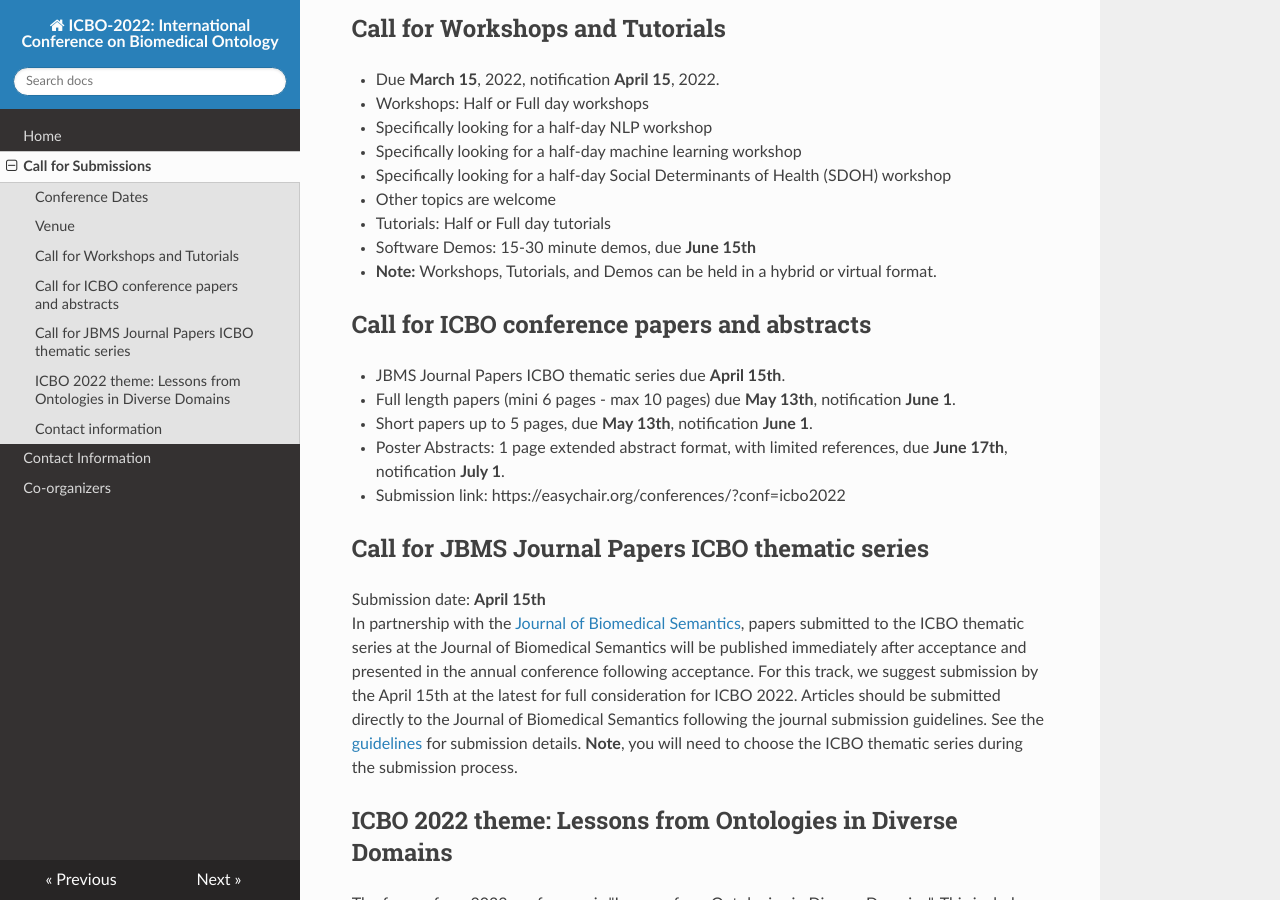
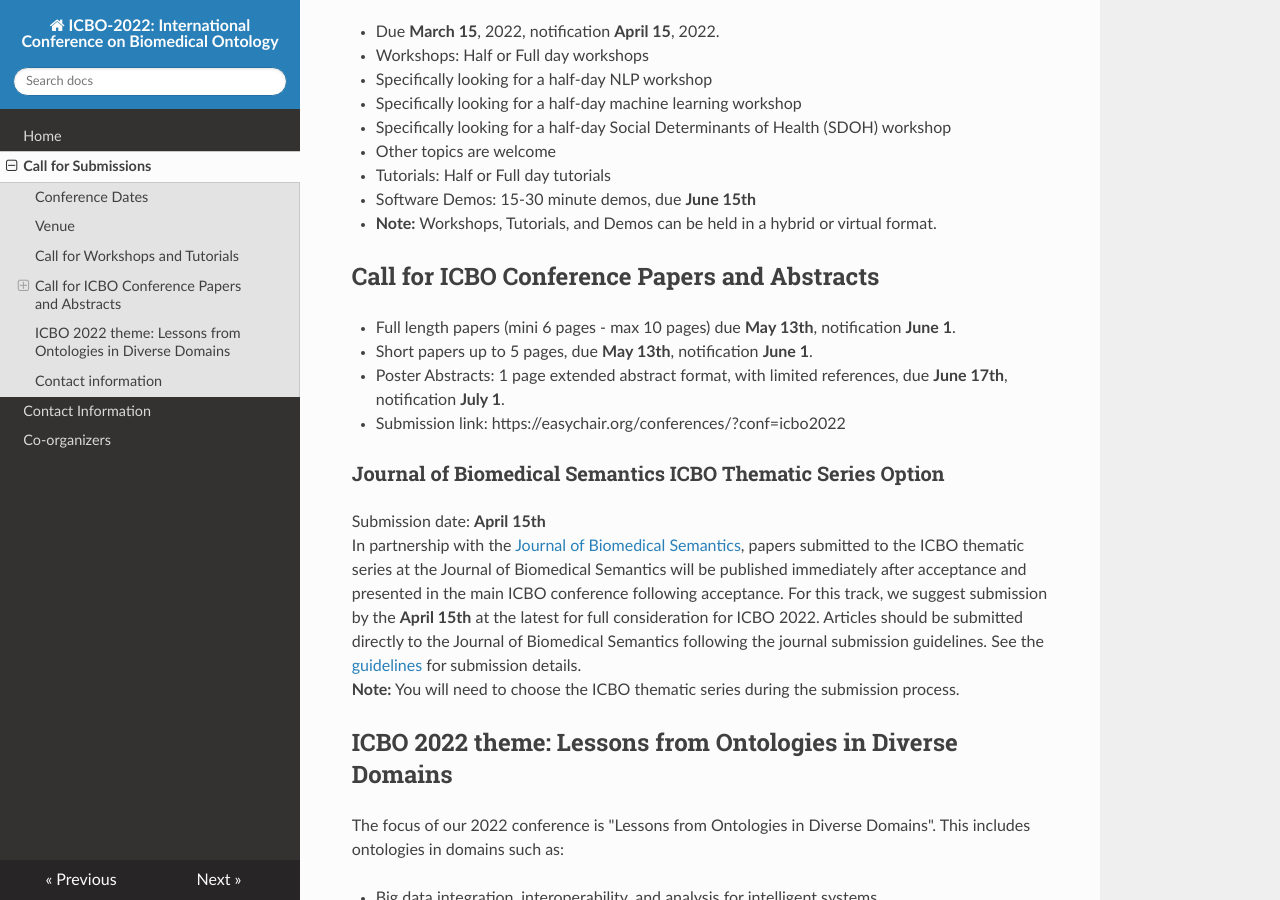
Before and after one commit to johnbeve/BFO-Organization, an MkDocs documentation site: the page built from docs/call-for-submissions.md, in a window 1280 px wide and 900 px high, scrolled down 548 px. Built offline with MkDocs 1.6.1, drawn with Linux system fonts in a browser that asks for light colours; nearby versions of some CDN libraries; some of the changed text lies outside the part shown.

Commit message:
Update call-for-submissions.md

```diff
--- a/docs/call-for-submissions.md
+++ b/docs/call-for-submissions.md
@@ -1,6 +1,4 @@
 # ICBO 2022 Call For Submissions
-
-Call for Submissions:
 
 The 13th International Conference on Biomedical Ontology, ICBO 2022
 
@@ -25,17 +23,17 @@
 - Software Demos: 15-30 minute demos, due **June 15th**
 - **Note:** Workshops, Tutorials, and Demos can be held in a hybrid or virtual format.
 
-## Call for ICBO conference papers and abstracts
-- JBMS Journal Papers ICBO thematic series due **April 15th**.
+## Call for ICBO Conference Papers and Abstracts
 - Full length papers (mini 6 pages - max 10 pages) due **May 13th**, notification **June 1**.
 - Short papers up to 5 pages, due **May 13th**, notification **June 1**.
 - Poster Abstracts: 1 page extended abstract format, with limited references, due **June 17th**, notification **July 1**.
 - Submission link: https://easychair.org/conferences/?conf=icbo2022
 
-## Call for JBMS Journal Papers ICBO thematic series
+### Journal of Biomedical Semantics ICBO Thematic Series Option
 Submission date: **April 15th**
-In partnership with the [Journal of Biomedical Semantics](https://jbiomedsem.biomedcentral.com/), papers submitted to the ICBO thematic series at the Journal of Biomedical Semantics will be published immediately after acceptance and presented in the annual conference following acceptance. For this track, we suggest submission by the April 15th at the latest for full consideration for ICBO 2022. Articles should be submitted directly to the Journal of Biomedical Semantics following the journal submission guidelines.
-See the [guidelines](https://jbiomedsem.biomedcentral.com/submission-guidelines) for submission details. **Note**, you will need to choose the ICBO thematic series during the submission process.
+In partnership with the [Journal of Biomedical Semantics](https://jbiomedsem.biomedcentral.com/), papers submitted to the ICBO thematic series at the Journal of Biomedical Semantics will be published immediately after acceptance and presented in the main ICBO conference following acceptance. For this track, we suggest submission by the **April 15th** at the latest for full consideration for ICBO 2022. Articles should be submitted directly to the Journal of Biomedical Semantics following the journal submission guidelines.
+See the [guidelines](https://jbiomedsem.biomedcentral.com/submission-guidelines) for submission details.
+**Note:** You will need to choose the ICBO thematic series during the submission process.
 
 ## ICBO 2022 theme: Lessons from Ontologies in Diverse Domains
 
```
